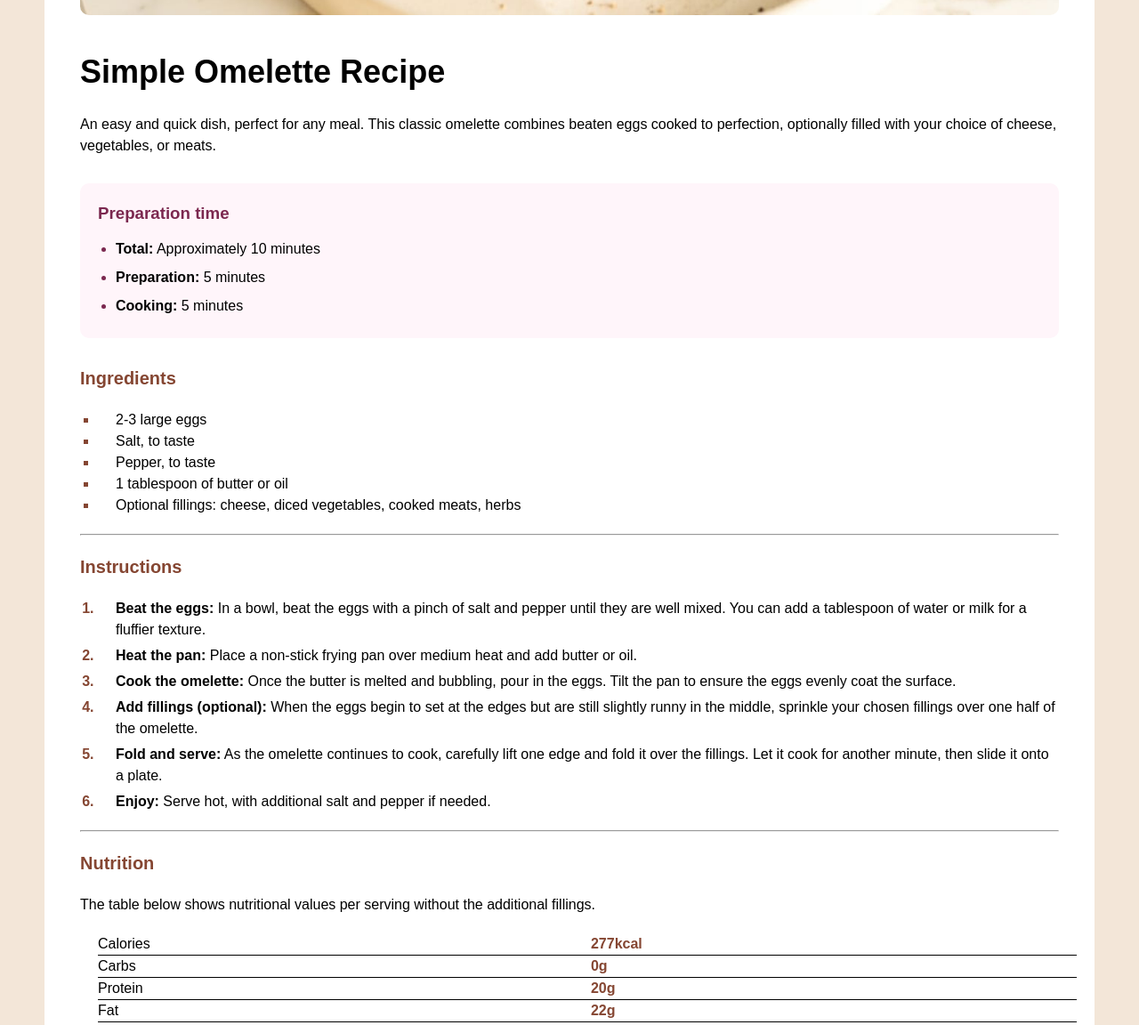
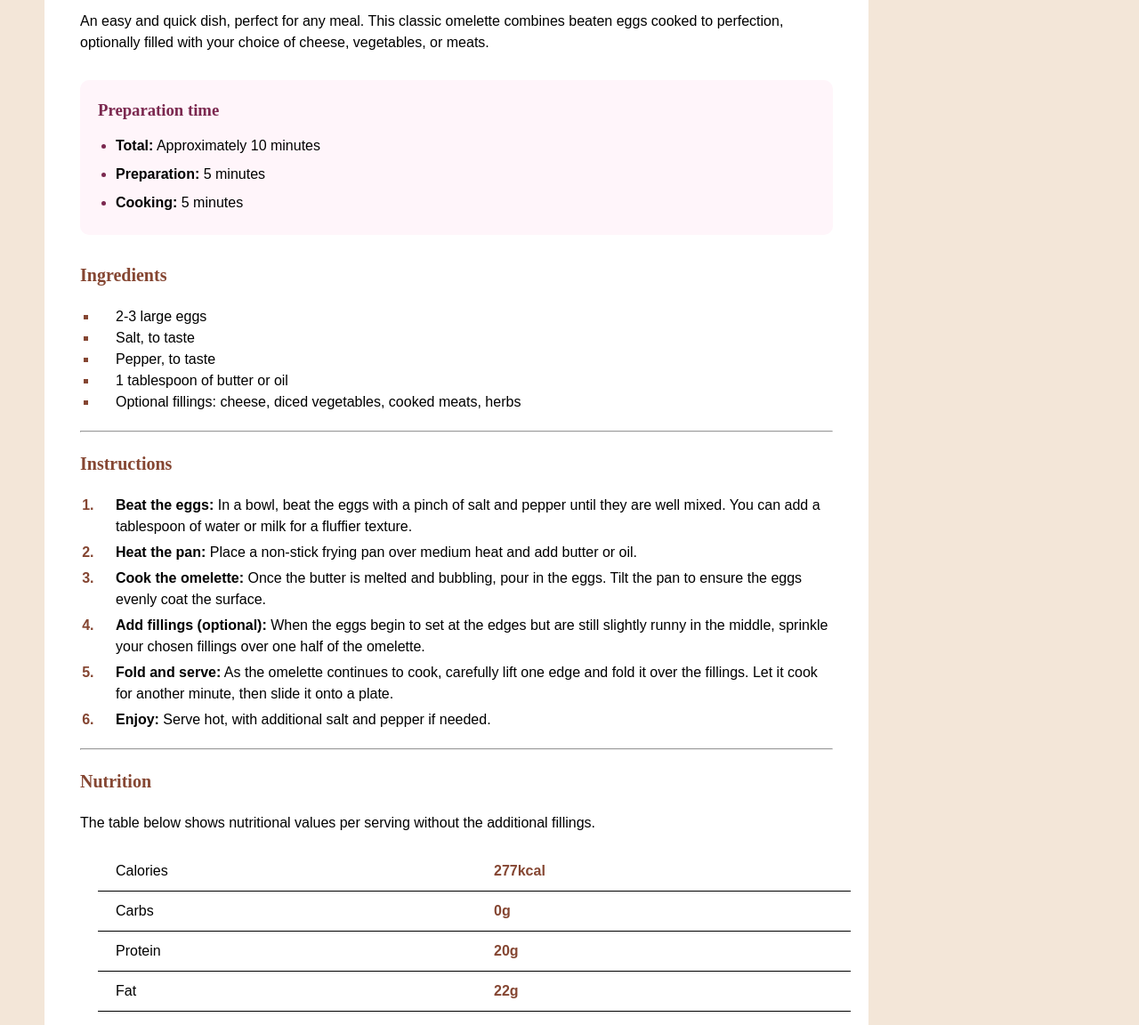
Before and after one commit to moaaz-samir27/recipe-page, a plain HTML site: page index.html in a window 1280 px wide. Shown: the part 576-1728 px from the top of the page at 89% size. Drawn offline with Linux system fonts and the light colour scheme.

Commit message:
last update

```diff
--- a/style.css
+++ b/style.css
@@ -8,11 +8,12 @@
 h1,
 h2,
 h3 {
-  font-family: "Young serif" serif;
+  font-family: "Young Serif", serif;
 }
 body {
   background-color: hsl(30, 54%, 90%);
   padding: 50px;
+  display: flex;
   justify-content: center;
 }
 .container {
@@ -72,9 +73,11 @@ h2 {
   line-height: 2;
   list-style: square;
   margin-bottom: 20px;
-  text-indent: 20px;
 }
 
+.ingredients-list li {
+  padding-left: 20px;
+}
 .ingredients-list li::marker {
   color: hsl(14, 45%, 36%);
 }
@@ -104,10 +107,10 @@ table {
 
 table tr {
   border-bottom: 1px solid black;
-  /* margin: 20px 0 20px; */
+}
+table td {
   padding: 10px 0 10px 20px;
 }
-
 .value {
   font-weight: bold;
   color: hsl(14, 45%, 36%);
```
